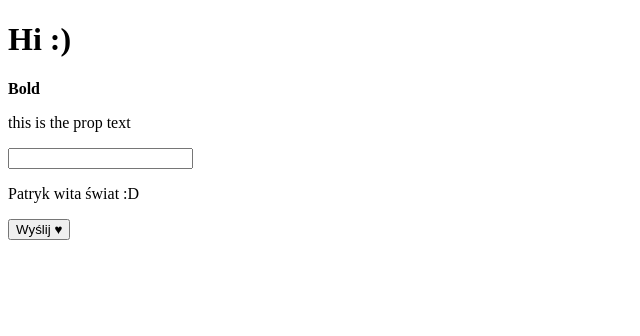
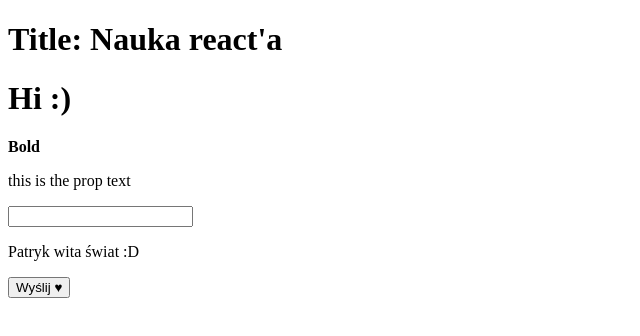
Before and after one commit to Patys/react-fundamentals, a React (Create React App) app: page / in a window 1280 px wide. Shown: the top 336 px of the page, without its empty margins (0-640 px from the left). Built offline with nearby package versions, Linux system fonts and the light colour scheme.

Commit message:
added title widget

```diff
--- a/src/App.js
+++ b/src/App.js
@@ -18,6 +18,7 @@
     let txt = this.props.txt;
     return (
       <div>
+        <TitleWidget text="Nauka react'a"/>
         <h1>Hi :)</h1>
         <b>Bold</b>
         <p>{txt}</p>
@@ -31,5 +32,17 @@
 
 const InputWidget = (props) => <input type="text" onChange={props.update}/>
 const ButtonWidget = (props) => <button>{props.children}</button>
+const TitleWidget = (props) => <h1>Title: {props.text}</h1>
+
+TitleWidget.propTypes = {
+  text(props, propName, component) {
+    if(!(propName in props)) {
+      return new Error(`missing ${propName}`);
+    }
+    if(props[propName].length < 6) {
+      return new Error(`${propName} was too short`);
+    }
+  }
+}
 
 export default App
```
